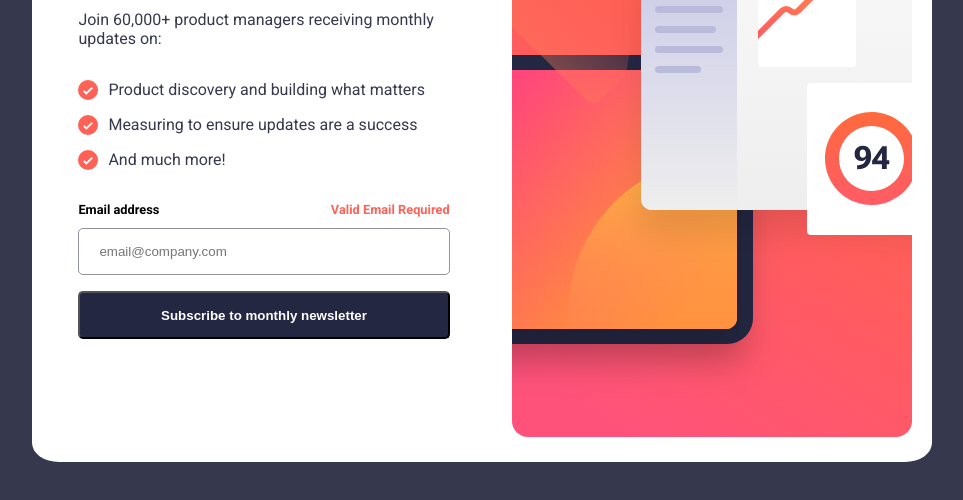
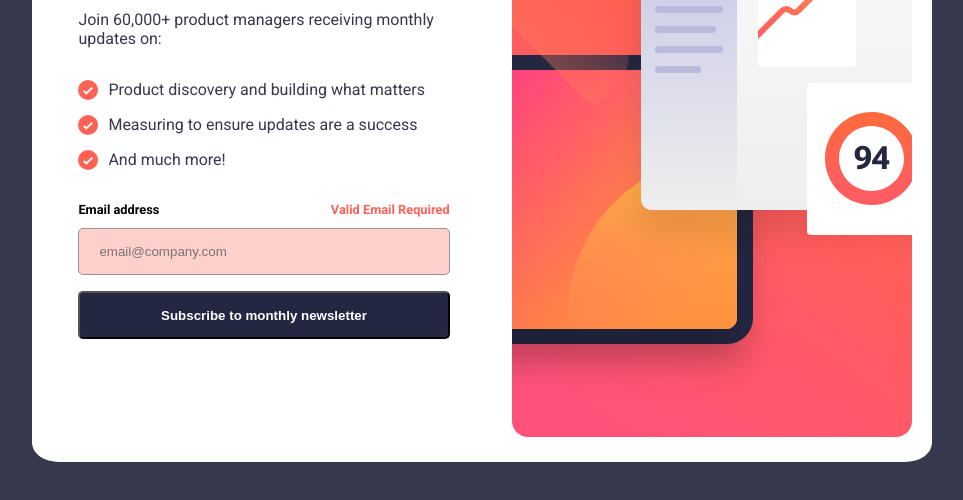
Before and after one commit to kunal90803/Newsletter_sign_up, a plain HTML site: page index.html in a window 1280 px wide. Both pictures are taken after a click on the button "Subscribe to monthly newsletter". Shown: the part 308-808 px from the top of the page, without its empty margins (158-1121 px from the left). Drawn offline with Linux system fonts and the light colour scheme.

Commit message:
ui_update

```diff
--- a/main.js
+++ b/main.js
@@ -21,6 +21,7 @@ button.addEventListener("click",function(){
     }
     else{
         error.classList.remove("hide")
+        document.querySelector("input").style.background="hsl(4,100%,67%,30%)"
 
     }
 
--- a/style.css
+++ b/style.css
@@ -106,6 +106,7 @@ input{
     border-radius: 5px;
     border: 1px solid hsl(231, 7%, 60%);
     cursor: pointer;
+    /* background-color: red; */
 }
 
 input:hover{
```
